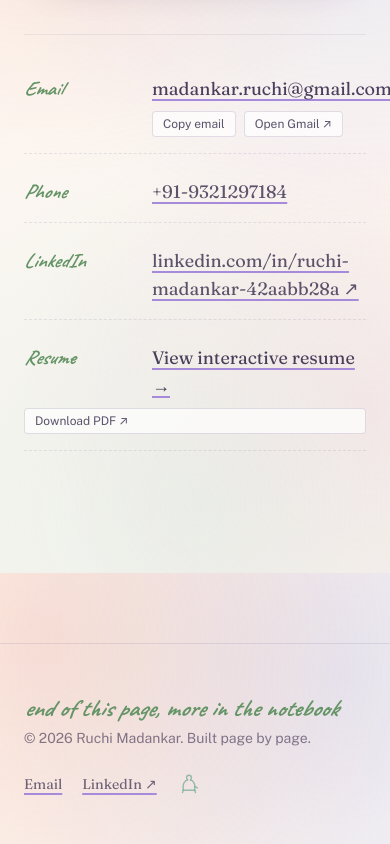
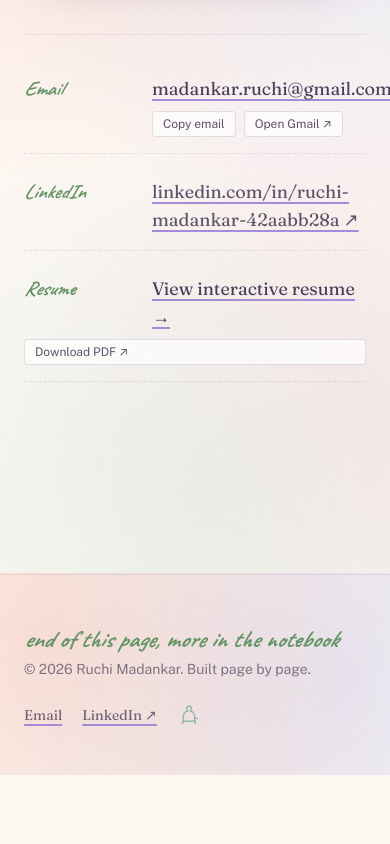
Before and after one commit to ruchi-dev25/ui-test, a React (Vite) app: page /contact in a window 390 px wide. Shown: the part 1115-1959 px from the top of the page. After the commit the page ends 1890 px from the top, so only its background shows below. Built offline with nearby package versions, Linux system fonts and the light colour scheme; a web font is replaced by a local one.

Commit message:
Remove phone number from profile, contact, resume page, and resume PDF

```diff
--- a/src/data/profile.ts
+++ b/src/data/profile.ts
@@ -3,7 +3,6 @@ export const profile = {
   title: "Aspiring Product & Program Manager",
   standing: "Final-year Computer Engineering · 2027 Grad",
   location: "Navi Mumbai, India",
-  phone: "+91-9321297184",
   email: "madankar.ruchi@gmail.com",
   linkedin: "https://www.linkedin.com/in/ruchi-madankar-42aabb28a",
   portfolio: "https://ruchi-portfolio.nekostack.com",
--- a/src/routes/Contact.tsx
+++ b/src/routes/Contact.tsx
@@ -269,17 +269,6 @@ export default function Contact() {
           </div>
         </div>
 
-        {/* Phone Row */}
-        <div className="flex items-baseline gap-4 border-b border-dashed border-deepink/15 pb-4">
-          <span className="font-hand w-28 shrink-0 text-xl text-sage">Phone</span>
-          <a
-            href={`tel:${profile.phone}`}
-            className="font-display text-lg text-ink/80 underline decoration-lavender decoration-2 underline-offset-4 transition-colors hover:text-deepink"
-          >
-            {profile.phone}
-          </a>
-        </div>
-
         {/* LinkedIn Row */}
         <div className="flex items-baseline gap-4 border-b border-dashed border-deepink/15 pb-4">
           <span className="font-hand w-28 shrink-0 text-xl text-sage">LinkedIn</span>
--- a/src/routes/Resume.tsx
+++ b/src/routes/Resume.tsx
@@ -1,5 +1,5 @@
 import { Link } from "react-router-dom";
-import { ArrowLeft, Download, ExternalLink, Mail, MapPin, Phone } from "lucide-react";
+import { ArrowLeft, Download, ExternalLink, Mail, MapPin } from "lucide-react";
 import Doodle from "../components/Doodle";
 import { profile, resumeExperiences, skillGroups } from "../data/profile";
 
@@ -58,10 +58,6 @@ export default function Resume() {
             >
               <Mail className="h-3.5 w-3.5 text-sage" /> {profile.email}
             </a>
-            <span className="text-ink/30">•</span>
-            <span className="inline-flex items-center gap-1">
-              <Phone className="h-3.5 w-3.5 text-sage" /> {profile.phone}
-            </span>
             <span className="text-ink/30">•</span>
             <a
               href={profile.linkedin}
```
Also changed, not shown: 1 other file (tests, documents, lock files or other folders).
